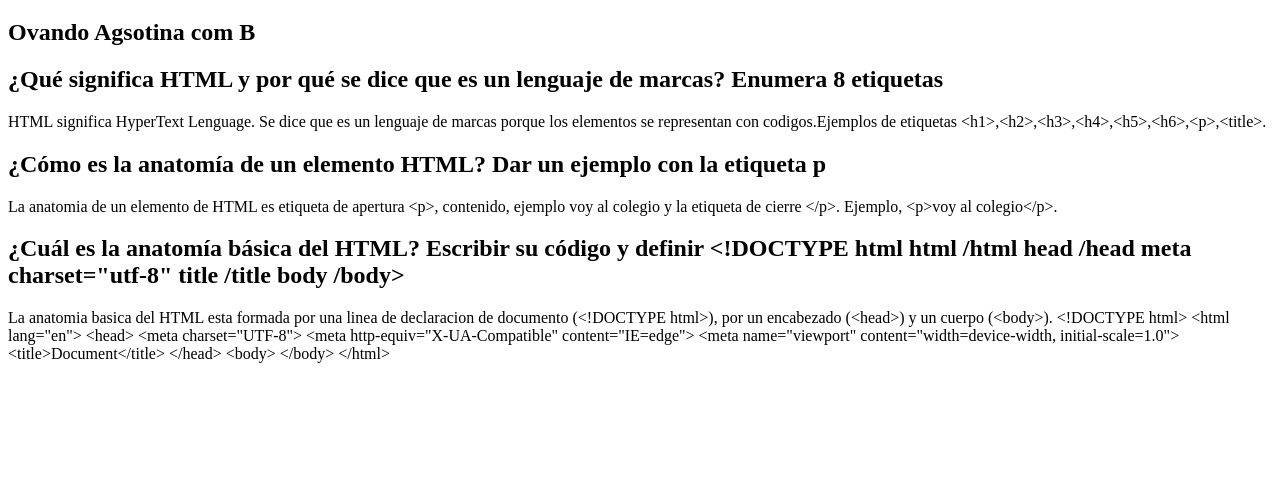
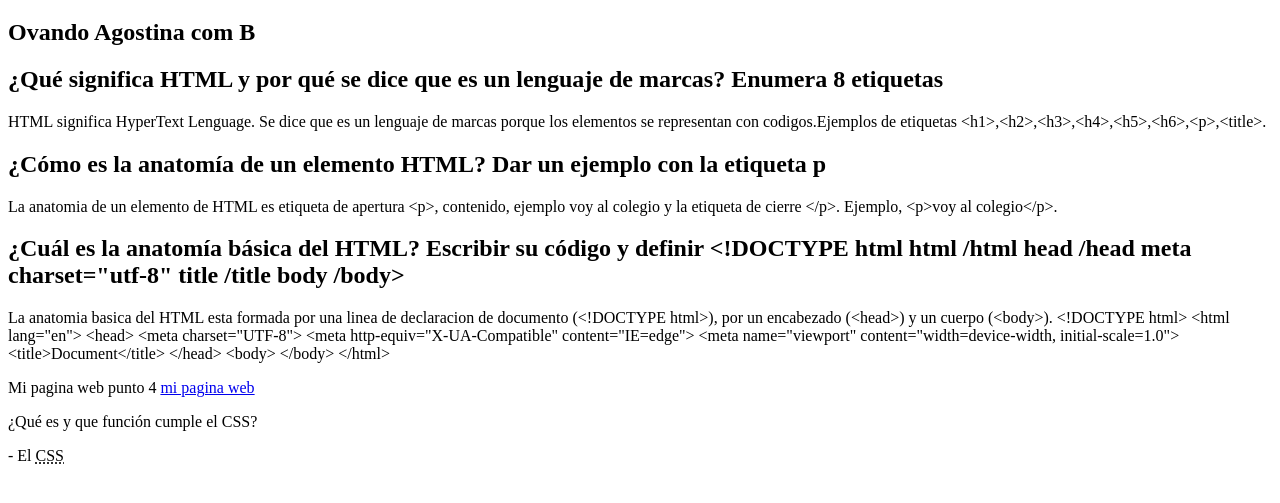
Before and after one commit to ovando05/01.inicio, a plain HTML site: page respuestas.html in a window 1280 px wide. Shown: the part 61-564 px from the top of the page. Drawn offline with Linux system fonts and the light colour scheme.

Commit message:
Add files via upload

```diff
--- a/respuestas.html
+++ b/respuestas.html
@@ -13,7 +13,7 @@
         <nombre-de-la-etiqueta> CONTENIDO </NOMBRE-DE-LA-ETIQUETA>
     -->
     <h1>RESPUESTAS TP 1 WEB</h1>
-    <h2>Ovando Agsotina com B</h2>
+    <h2>Ovando Agostina com B</h2>
     <h2>¿Qué significa HTML y por qué se dice que es un lenguaje de marcas? Enumera 8 etiquetas</h2>
     <p> HTML significa HyperText Lenguage. Se dice que es un lenguaje de marcas porque los elementos se representan con codigos.Ejemplos de etiquetas
         &lt;h1&gt;,&lt;h2&gt;,&lt;h3&gt;,&lt;h4&gt;,&lt;h5&gt;,&lt;h6&gt;,&lt;p&gt;,&lt;title&gt;.</p>
@@ -36,7 +36,11 @@
 
 &lt;/body&gt;
 &lt;/html&gt;
+
         </p>
+        <p> Mi pagina web punto 4 <a href="Agostinapunto4.html">mi pagina web</a></p>
+        <p>¿Qué es y que función cumple el CSS?</p>
+        <p>- El <abbr title="Cascading Style Sheets">CSS</abbr></p>
 
 </body>
 </html>
```
